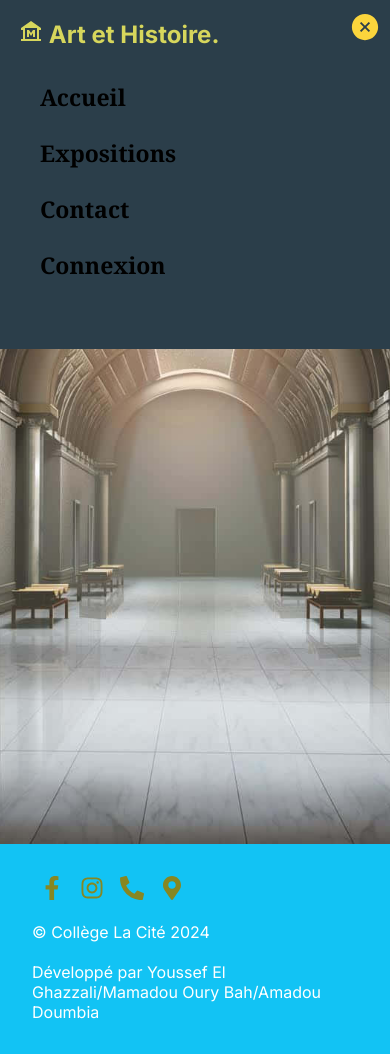
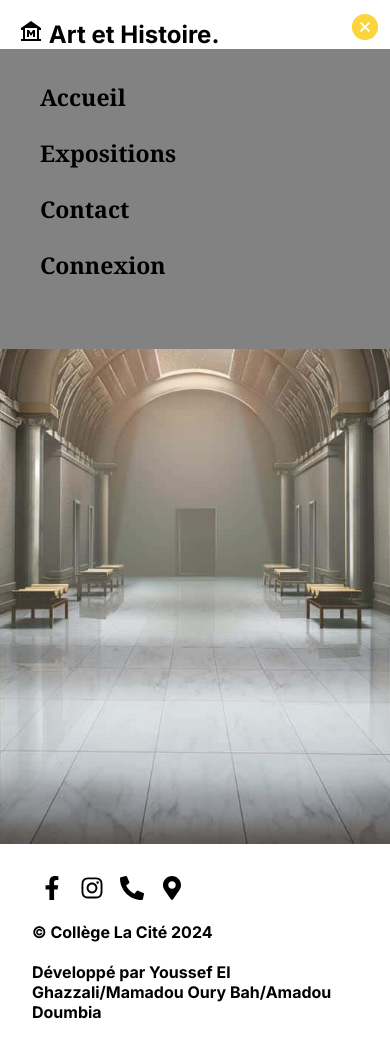
Before and after one commit to OuryGit/Museum, a Next.js app: page /apropos in a window 390 px wide. Built offline with nearby package versions, Linux system fonts and the light colour scheme.

Commit message:
Amélioration du contraste et mise à jour du CSS pour l'accessibilité

```diff
--- a/app/apropos/page.jsx
+++ b/app/apropos/page.jsx
@@ -1,4 +1,16 @@
 import Apropos from "@/components/Apropos";
+
+
+
+export const metadata = {
+    title: 'apropos | Site web présentant un musée de React et Next',
+    description: 'Page de apropos',
+    openGraph: {
+        title: 'Apropos | Site web présentant un musée de React et Next',
+        description: 'Page A propos',
+        images: ['./react.webp']
+    }
+}
 
 export default function Page() {
     return <>
--- a/app/connexion/page.jsx
+++ b/app/connexion/page.jsx
@@ -1,6 +1,6 @@
 import Connexion from "@/components/Connexion";
 
-// tu le  mettra ici
+
 export const metadata = {
     title: 'Connexion | Site web présentant un musée de React et Next',
     description: 'Page de Connexion',
--- a/app/layout.jsx
+++ b/app/layout.jsx
@@ -8,6 +8,7 @@ import { LocaleProvider } from '@/components/LocaleProvider';
 import { ThemeProvider } from '@/components/ThemeProvider';
 import styles from './layout.module.css';
 const inter = Inter({ subsets: ["latin"] });
+
 
 
 
--- a/components/Accueil.module.css
+++ b/components/Accueil.module.css
@@ -7,6 +7,7 @@
   background-size: 100% 100%;
   background-position: center;
   background-repeat: no-repeat;
+  background-image: url('/museum-background.webp');
   display: flex;
   flex-direction: column;
   align-items: center;
--- a/components/Footer.module.css
+++ b/components/Footer.module.css
@@ -5,13 +5,15 @@
   padding: 2rem;
   justify-content: center;
   align-items: center;
-  color:var(--light);
+  color:var(--dark);
+  font-weight: bold;
 }
 .light{
-  background-color: rgb(18, 195, 244);
+  background-color: rgb(255, 255, 255);
 }
 .dark{
-  background-color: var(--couleur5);
+  background-color:rgb(130, 130, 130)
+  ;
 }
 .footerContainer {
   display: flex;
@@ -23,12 +25,14 @@
 .socialMedia {
   margin-bottom: 1rem;
 
+
 }
 
 .socialIcon {
-  color: var(--first-color);
+  color: var(--dark);
   margin: 0 0.5rem;
   font-size: 1.5rem;
   text-decoration: none;
+  text-align: center;
 
 }
--- a/components/Header.module.css
+++ b/components/Header.module.css
@@ -11,15 +11,15 @@
     margin: 0;
 }
 .logo {
-    color: hsl(var(--hue-color), 60%, 60%);
+    color: BLACK;
     cursor: pointer;
     position: relative;
 }
 .light{
-    background-color: rgb(18, 195, 244);
+    background-color: rgb(255, 255, 255);
 }
 .dark{
-    background-color: var(--couleur5);
+    background-color:rgb(130, 130, 130)
 }
 
 /* CSS qui s'applique aux écrans de plus de 900 pixels de largeur */
@@ -35,6 +35,12 @@
 }
 .logo {
     padding: 1.5rem;
+}
+.light{
+    background-color: rgb(255, 255, 255);
+}
+.dark{
+    background-color:rgb(130, 130, 130)
 }
 #mobile{
     display: none;
@@ -80,6 +86,12 @@
 }
 .logo{
     font-size: x-large;
+}
+.light{
+    background-color: rgb(255, 255, 255);
+}
+.dark{
+    background-color:rgb(130, 130, 130);
 }
 
 
@@ -128,5 +140,11 @@
 .logo{
     font-size: medium;
 }
+.light{
+    background-color: rgb(255, 255, 255);
+}
+.dark{
+    background-color:rgb(130, 130, 130)
+}
 
 }
--- a/components/MenuNav.jsx
+++ b/components/MenuNav.jsx
@@ -6,6 +6,7 @@ import { useRouter } from 'next/navigation';
 import { usePathname } from 'next/navigation';
 import { useLocale } from './LocaleProvider';
 import styles1 from '@/components/Header.module.css'
+
 
 export default function MenuNav() {
     const handleTheme = () => {
--- a/components/MenuNav.module.css
+++ b/components/MenuNav.module.css
@@ -13,7 +13,7 @@
 }
 .navItem:hover {
     border-radius: 1.5rem;
-    color: hsl(var(--hue-color), 60%, 33%);
+    color: var(--light);
 }
 
 .navLink {
@@ -23,7 +23,7 @@
 }
 
 .navItem.active .navLink {
-    color: hsl(var(--hue-color), 60%, 33%);
+    color: rgb(255, 234, 0);
 }
 
 .btn{
@@ -73,7 +73,7 @@
         width: 100%;
         height: 300px auto;
         right: 000px;
-        background-color: var(--couleur5);
+        background-color:rgb(130, 130, 130);
     }
     .navItem{
         margin: 1.5rem;
@@ -89,7 +89,7 @@
         align-items: center;
         height: 300px;
         right:0;
-        background-color: var(--couleur5);
+        background-color:rgb(130, 130, 130);
 
     }
 
--- a/package.json
+++ b/package.json
@@ -17,7 +17,8 @@
     "react-hook-form": "^7.52.0",
     "react-icon": "^1.0.0",
     "react-icons": "^5.2.1",
-    "react-intl": "^6.6.8"
+    "react-intl": "^6.6.8",
+    "sharp": "^0.33.4"
   },
   "devDependencies": {
     "eslint": "^8",
```
Also changed, not shown: 1 other file (tests, documents, lock files or other folders).
